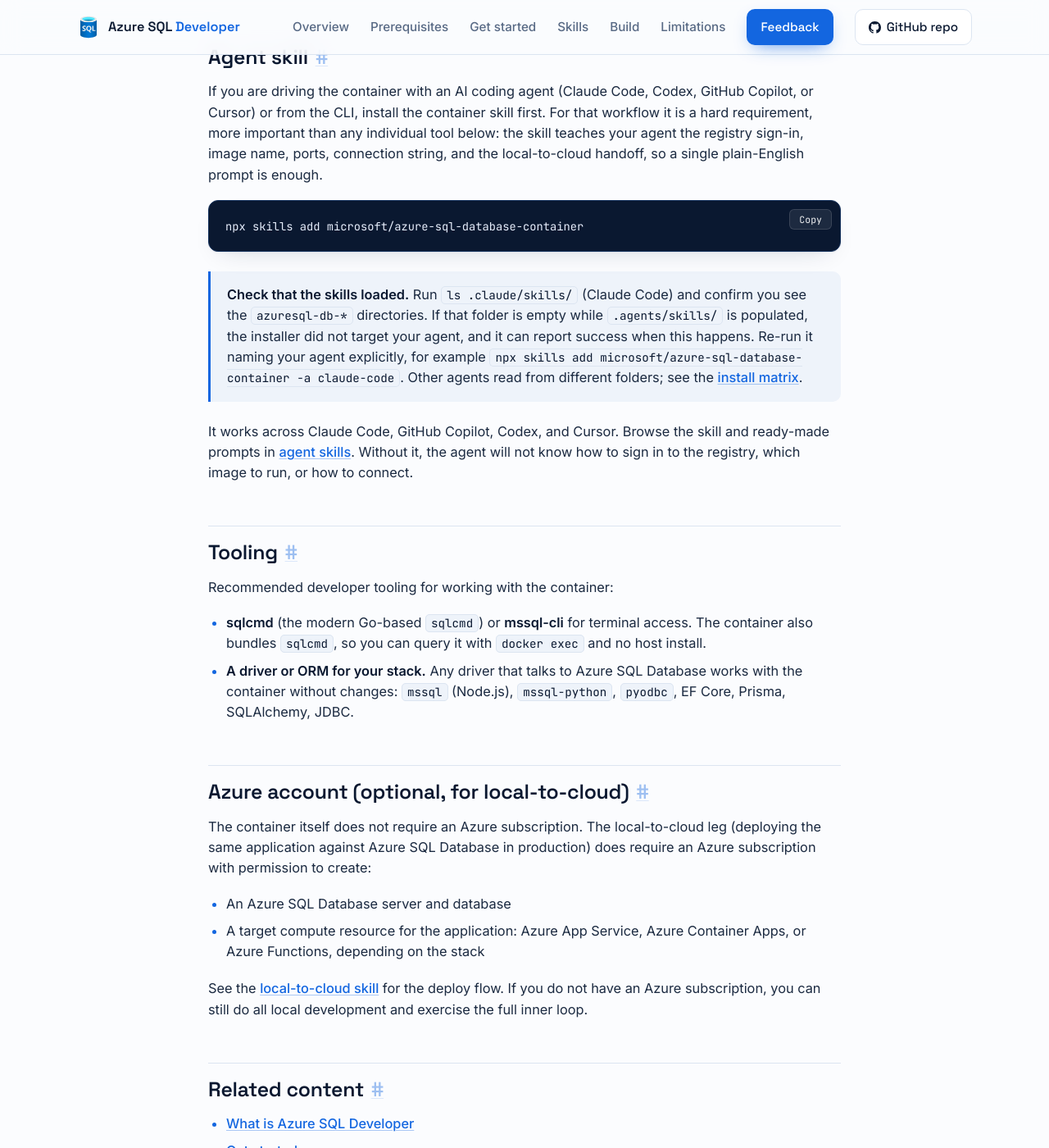
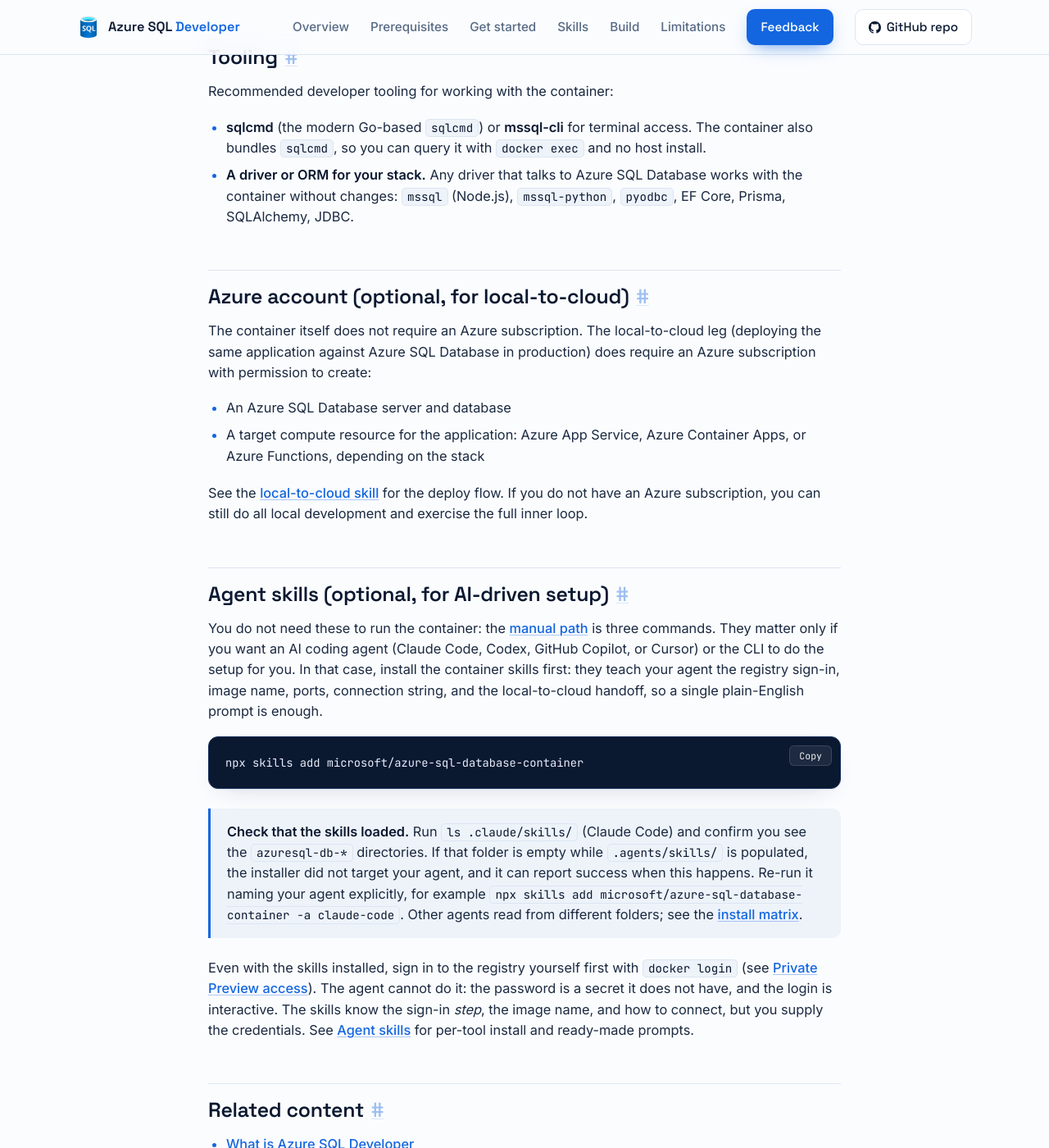
Before and after one commit to microsoft/azure-sql-database-container, a Jekyll site: the page built from docs/prerequisites.md, in a window 1280 px wide and 1400 px high, scrolled down 2202 px. Shown: the whole window at 82% size. Built offline with Jekyll 4.4.1, drawn with Linux system fonts in a browser that asks for light colours; some of the changed text lies outside the part shown.

Commit message:
Clarify the registry login is a user step, and make agent skills an optional prerequisite
Getting started: the AI-agent path now leads with a 'sign in to the
registry first' note, because the agent cannot run docker login (the
password is a secret, the prompt is interactive) and its first pull
otherwise fails.

Prerequisites: move the agent-skills entry to the end and mark it
optional. The container runs without any skills; they only matter for
AI-driven setup. Also note the login stays a user step even with the
skills installed.

````diff
--- a/docs/prerequisites.md
+++ b/docs/prerequisites.md
@@ -10,9 +10,9 @@
 - [Supported container runtimes](#supported-container-runtimes)
 - [System resources](#system-resources)
 - [Network and connectivity](#network-and-connectivity)
-- [Agent skill](#agent-skill)
 - [Tooling](#tooling)
 - [Azure account (optional, for local-to-cloud)](#azure-account-optional-for-local-to-cloud)
+- [Agent skills (optional, for AI-driven setup)](#agent-skills-optional-for-ai-driven-setup)
 - [Related content](#related-content)
 
 ## Private Preview access
@@ -58,18 +58,6 @@
 - **TDS port:** The container exposes port `1433` by default. Make sure it is not already in use, or remap it in your `docker compose.yml` or run command.
 - **No outbound calls.** The container does not call home. It does not require internet connectivity at runtime.
 
-## Agent skill
-
-If you are driving the container with an AI coding agent (Claude Code, Codex, GitHub Copilot, or Cursor) or from the CLI, install the container skill first. For that workflow it is a hard requirement, more important than any individual tool below: the skill teaches your agent the registry sign-in, image name, ports, connection string, and the local-to-cloud handoff, so a single plain-English prompt is enough.
-
-```bash
-npx skills add microsoft/azure-sql-database-container
-```
-
-> **Check that the skills loaded.** Run `ls .claude/skills/` (Claude Code) and confirm you see the `azuresql-db-*` directories. If that folder is empty while `.agents/skills/` is populated, the installer did not target your agent, and it can report success when this happens. Re-run it naming your agent explicitly, for example `npx skills add microsoft/azure-sql-database-container -a claude-code`. Other agents read from different folders; see the [install matrix](https://github.com/microsoft/azure-sql-database-container/tree/main/skills#install-matrix).
-
-It works across Claude Code, GitHub Copilot, Codex, and Cursor. Browse the skill and ready-made prompts in [agent skills](https://github.com/microsoft/azure-sql-database-container/tree/main/skills). Without it, the agent will not know how to sign in to the registry, which image to run, or how to connect.
-
 ## Tooling
 
 Recommended developer tooling for working with the container:
@@ -86,6 +74,18 @@
 
 See the [local-to-cloud skill](https://github.com/microsoft/azure-sql-database-container/tree/main/skills/azuresql-db-local-to-cloud) for the deploy flow. If you do not have an Azure subscription, you can still do all local development and exercise the full inner loop.
 
+## Agent skills (optional, for AI-driven setup)
+
+You do not need these to run the container: the [manual path](getting-started.md#manual-run-it-yourself) is three commands. They matter only if you want an AI coding agent (Claude Code, Codex, GitHub Copilot, or Cursor) or the CLI to do the setup for you. In that case, install the container skills first: they teach your agent the registry sign-in, image name, ports, connection string, and the local-to-cloud handoff, so a single plain-English prompt is enough.
+
+```bash
+npx skills add microsoft/azure-sql-database-container
+```
+
+> **Check that the skills loaded.** Run `ls .claude/skills/` (Claude Code) and confirm you see the `azuresql-db-*` directories. If that folder is empty while `.agents/skills/` is populated, the installer did not target your agent, and it can report success when this happens. Re-run it naming your agent explicitly, for example `npx skills add microsoft/azure-sql-database-container -a claude-code`. Other agents read from different folders; see the [install matrix](https://github.com/microsoft/azure-sql-database-container/tree/main/skills#install-matrix).
+
+Even with the skills installed, sign in to the registry yourself first with `docker login` (see [Private Preview access](#private-preview-access)). The agent cannot do it: the password is a secret it does not have, and the login is interactive. The skills know the sign-in *step*, the image name, and how to connect, but you supply the credentials. See [Agent skills](agent-skills.md) for per-tool install and ready-made prompts.
+
 ## Related content
 
 - [What is Azure SQL Developer](what-is-the-container.md)
````
Also changed, not shown: docs/getting-started.md (+9 -1 lines).
